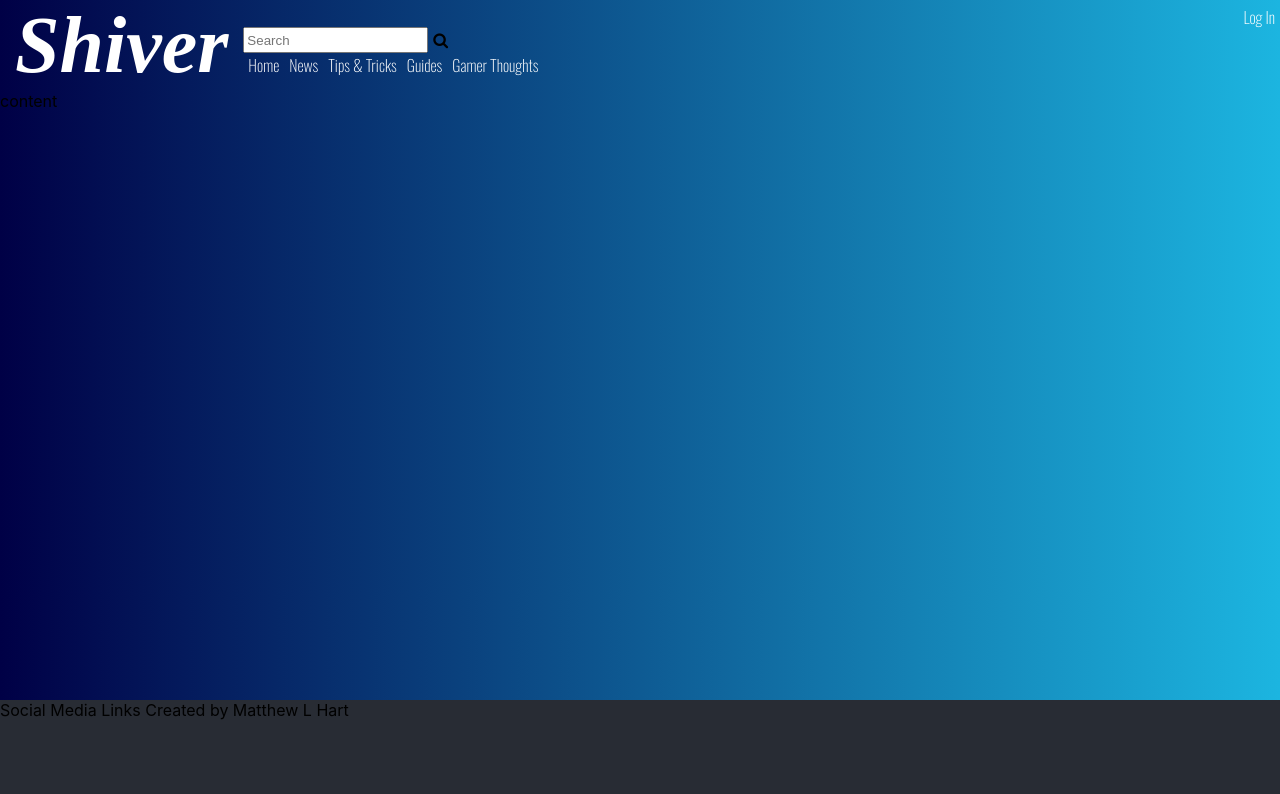
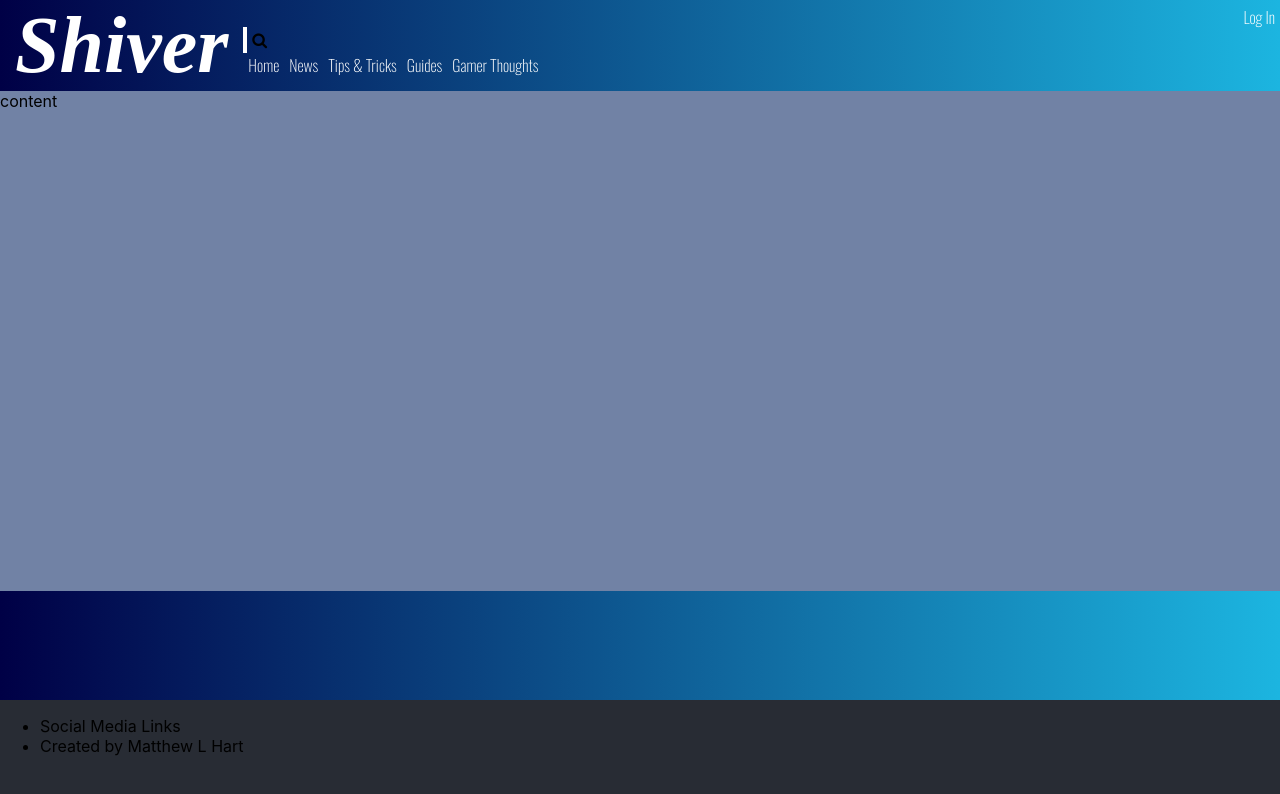
Before and after one commit to Matthart888/shiver_v3, a React (Create React App) app in the folder shiver_client/: page / in a window 1280 px wide. Shown: the top 794 px of the page. Built offline with nearby package versions, Linux system fonts and the light colour scheme; a web font is replaced by a local one.

Commit message:
react router added and updated

```diff
--- a/shiver_client/src/App.css
+++ b/shiver_client/src/App.css
@@ -13,6 +13,7 @@ header {
   justify-content: space-between;
   height: 20%;
   width: 100%;
+
 }
 
 .title {
@@ -57,6 +58,20 @@ header {
   display: flex;
 }
 
+.searchInput {
+  border: 0;
+  width: 0;
+  transition: width 0.2s ease-in;
+}
+
+.searchInput.active {
+  width: 150px;
+}
+
+.searchInput:focus {
+  outline: none;
+}
+
 body {
   background: #000046;  /* fallback for old browsers */
   background: -webkit-linear-gradient(to left, #1CB5E0, #000046);  /* Chrome 10-25, Safari 5.1-6 */
@@ -66,6 +81,8 @@ body {
 
 .page-content {
   height: 500px;
+  background-color: #7182a5;
+  margin: 0
 }
 
 footer {
--- a/shiver_client/src/App.js
+++ b/shiver_client/src/App.js
@@ -1,27 +1,24 @@
 import React from 'react';
 import './App.css';
 
-// import { Layout, Content } from 'react-mdl';
 import Header from './components/Header';
 import Home from './components/Home';
 import Footer from './components/Footer';
 
+import { BrowserRouter as Router, Switch, Route } from 'react-router-dom'
+
 function App() {
   return (
+    <Router>
       <div>
         <Header />
           <div className="page-content">
-          <Home />
+            <Route path="/" component={Home} />
           </div>
         <Footer />
       </div>
-    // <div className="dislay-big-content" style={{height: '100vh', position: 'relative'}}>
-    //   <Layout fixedHeader>
-    //     <Content>
+    </Router>
 
-    //     </Content>
-    //   </Layout>
-    // </div>
   );
 }
 
--- a/shiver_client/src/components/Footer.js
+++ b/shiver_client/src/components/Footer.js
@@ -11,8 +11,10 @@ class Footer extends Component {
         return(
             <div>
                 <footer>
-                    Social Media Links
-                    Created by Matthew L Hart
+                    <ul>
+                        <li>Social Media Links</li>
+                        <li>Created by Matthew L Hart</li>
+                    </ul>
                 </footer>
             </div>
         )
--- a/shiver_client/src/components/Header.js
+++ b/shiver_client/src/components/Header.js
@@ -1,4 +1,4 @@
-import React, { Component } from 'react';
+import React, { useState } from 'react';
 import '../App.css';
 import { Link } from 'react-router-dom';
 
@@ -7,26 +7,30 @@ import { Link } from 'react-router-dom';
  * @function Header
  **/
 
-class Header extends Component {
-    render() {
+const Header = (props) => {
+    const[search, setSearch] = useState(false);
 
-        // const submitSearch = (e) => {
-        //     e.preventDefault();
-        //     alert('Searched');
-        // }
+    const submitSearch = (e) => {
+        e.preventDefault();
+        alert('Searched');
+    }
+
+    const openSearch = () => {
+        setSearch(true);
+    }
+
+    const searchClass = search ? 'searchInput active' : 'searchInput'
 
     return(
         <header>
             <nav>
                 <Link to="/" className="title">Shiver</Link>
                 <div className="navbar">
-                        <div className="searchBar">
-                            {/* <form onSubmit={submitSearch()}>
-                                <input type="text" className="searchInput" placeholder="Search" />
-                            </form> */}
-                            <input type="text" placeholder="Search" />
-                            <i className="fa fa-search" aria-hidden="true" style={{margin: "5px" }}/>
-                        </div>
+                    <form className="searchBar" onSubmit={submitSearch}>
+                        <input type="text" className={searchClass} placeholder="Search" />
+                        <i onClick={openSearch} className="fa fa-search" aria-hidden="true" style={{margin: "5px" }}/>
+                    </form>
+
                     <Link className="navLink" to="/">Home</Link>
                     <Link className="navLink" to="/news">News</Link>
                     <Link className="navLink" to="/tips&tricks">Tips & Tricks</Link>
@@ -38,6 +42,5 @@ class Header extends Component {
         </header>
     )
 }
-}
 
 export default Header
--- a/shiver_client/src/components/Home.js
+++ b/shiver_client/src/components/Home.js
@@ -1,4 +1,5 @@
 import React, { Component } from 'react';
+
 
 /**
  * @author
```
Lines whose indentation alone changed are shown as unchanged.
